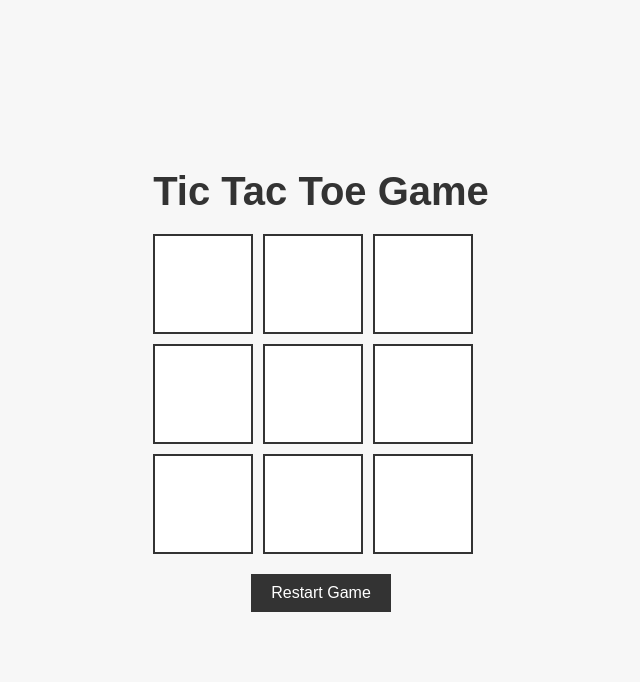
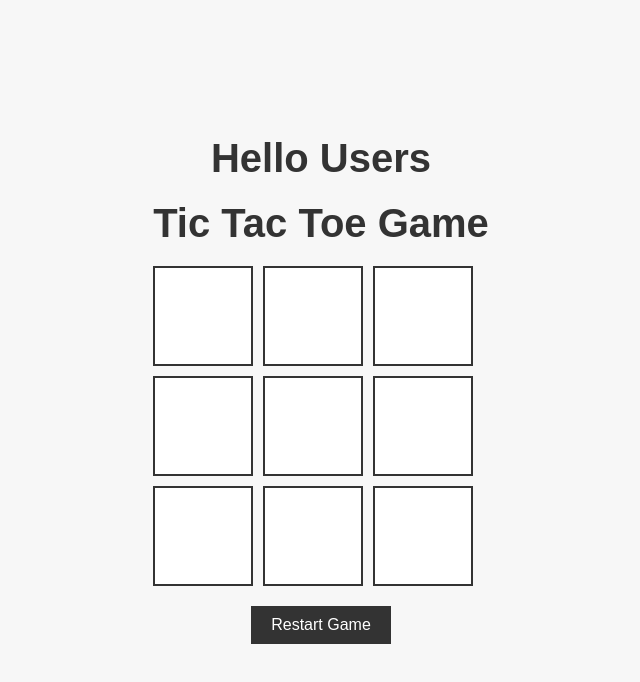
Before and after one commit to Aishwarya-1202/Tic-Tac-Toe, a plain HTML site: page index.html in a window 1280 px wide. Shown: the whole page, without its empty margins (319-959 px from the left). Drawn offline with Linux system fonts and the light colour scheme.

Commit message:
Added a hello msg in index.html

```diff
--- a/index.html
+++ b/index.html
@@ -8,6 +8,7 @@
 </head>
 <body>
     <div class="container">
+        <h1>Hello Users</h1>
         <h1>Tic Tac Toe Game</h1>
         <div class="board" id="board">
             <div class="cell" data-index="0"></div>
```
